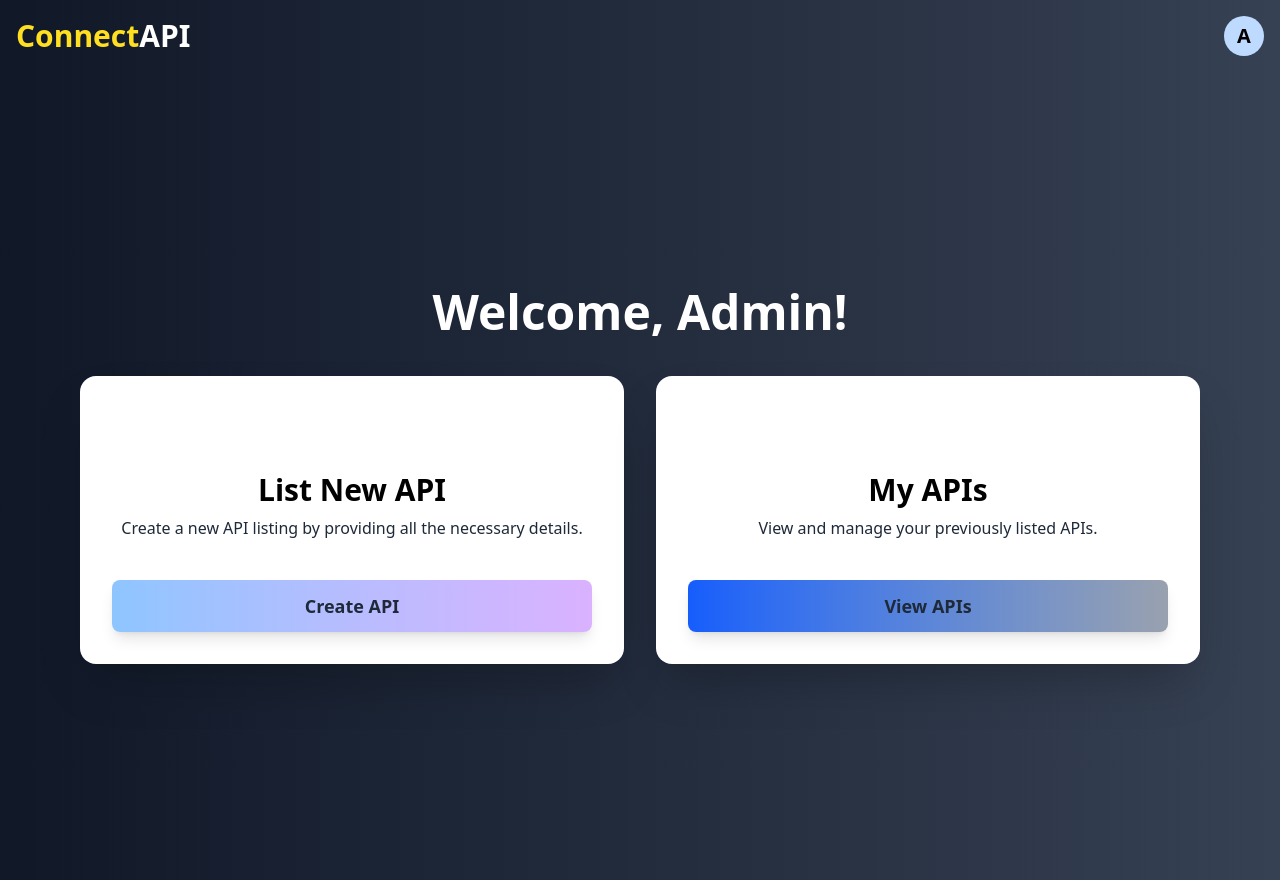
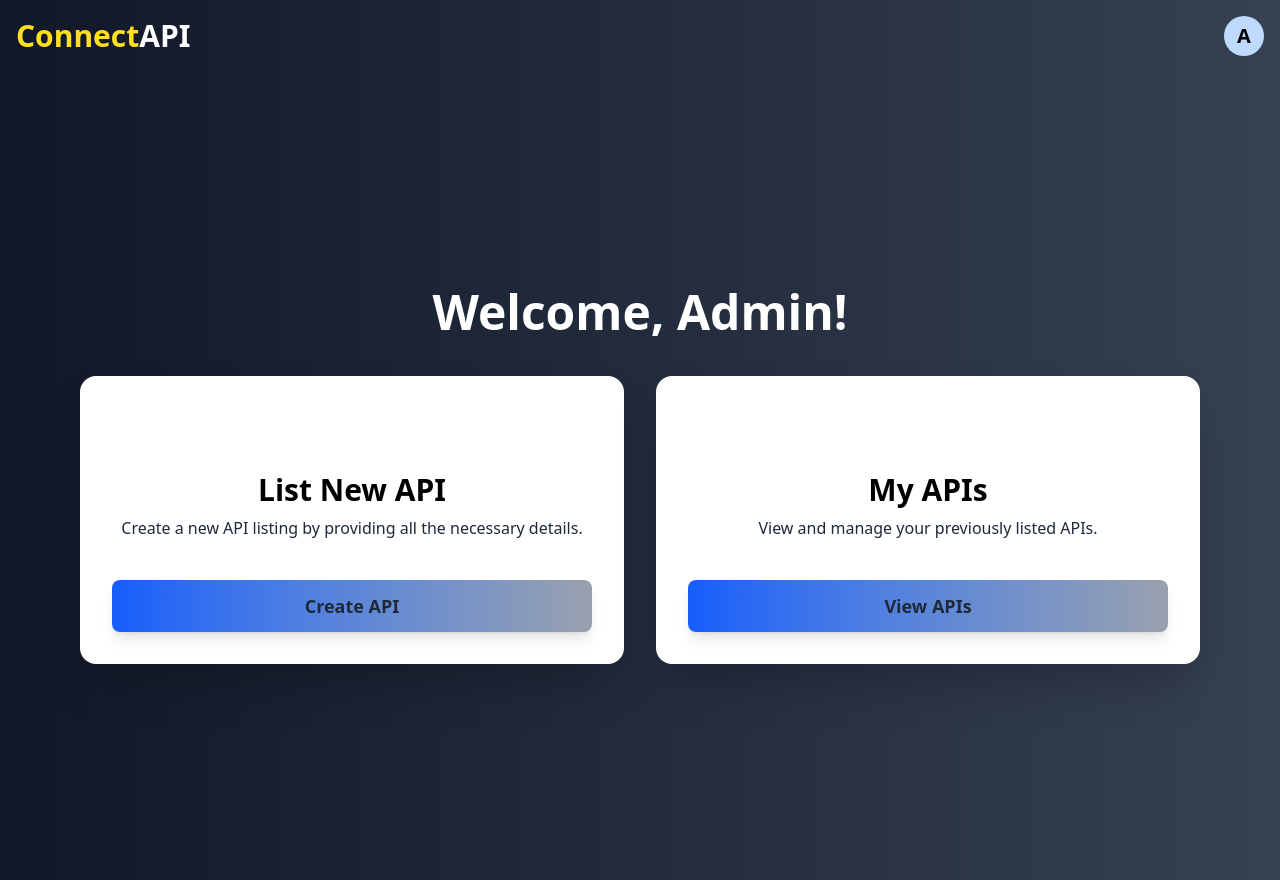
Before and after one commit to ShubhamSharma2311/ConnectAPI, a React (Vite) app in the folder frontend/: page /admin in a window 1280 px wide. Built offline with nearby package versions, Linux system fonts and the light colour scheme; no server answers.

Commit message:
fixing the button colors

```diff
--- a/frontend/src/pages/AdminHomePage.tsx
+++ b/frontend/src/pages/AdminHomePage.tsx
@@ -44,7 +44,7 @@ const AdminHomePage: React.FC = () => {
           <div className="flex justify-center">
             <button
               onClick={() => navigate("/admin/create-api")}
-              className="w-full mt-3 sm:mt-6 py-2 sm:py-3 bg-gradient-to-r from-blue-300 to-purple-300 text-gray-800 text-sm sm:text-lg font-semibold rounded-lg shadow-lg transform transition-all hover:scale-105 hover:shadow-2xl"
+              className="w-full mt-3 sm:mt-6 py-2 sm:py-3 bg-gradient-to-r  from-blue-600 to-gray-400 text-gray-800 text-sm sm:text-lg font-semibold rounded-lg shadow-lg transform transition-all hover:scale-105 hover:shadow-2xl"
             >
               Create API
             </button>
```
